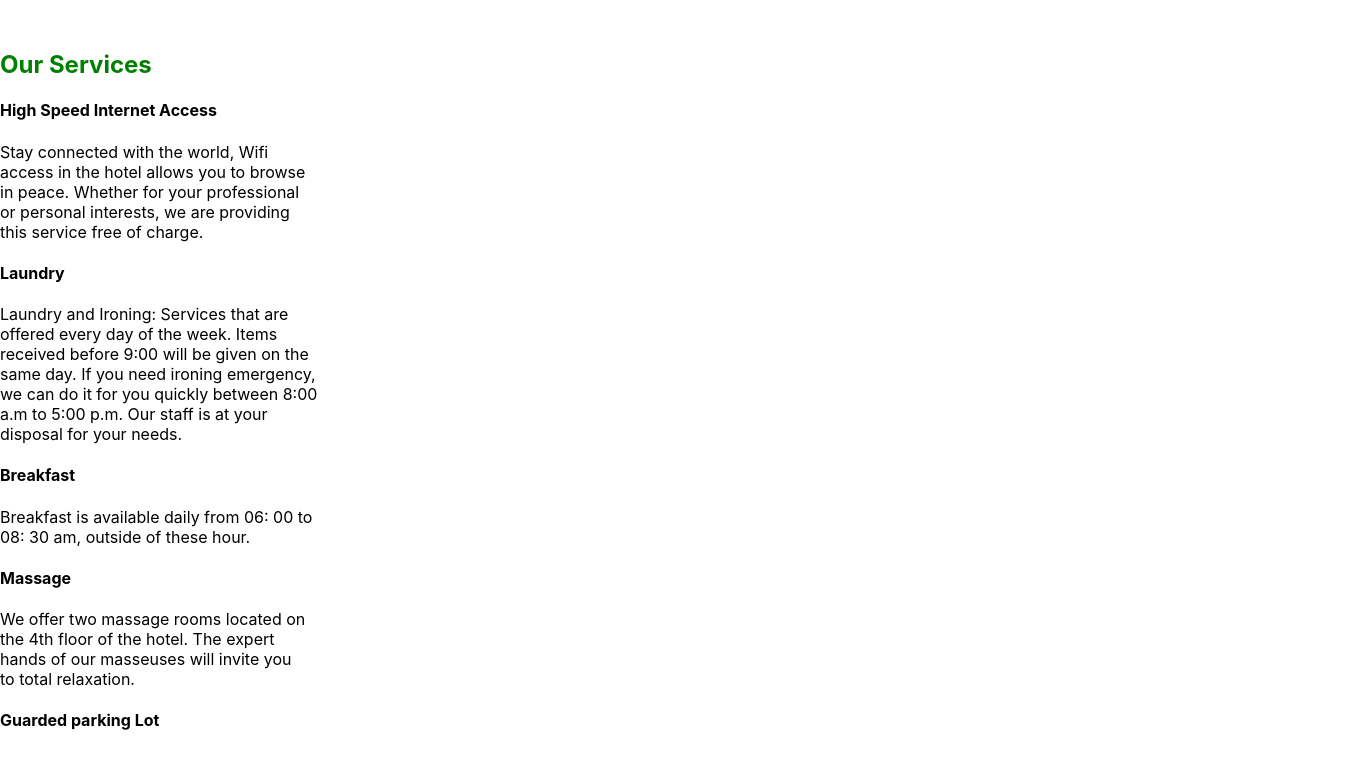
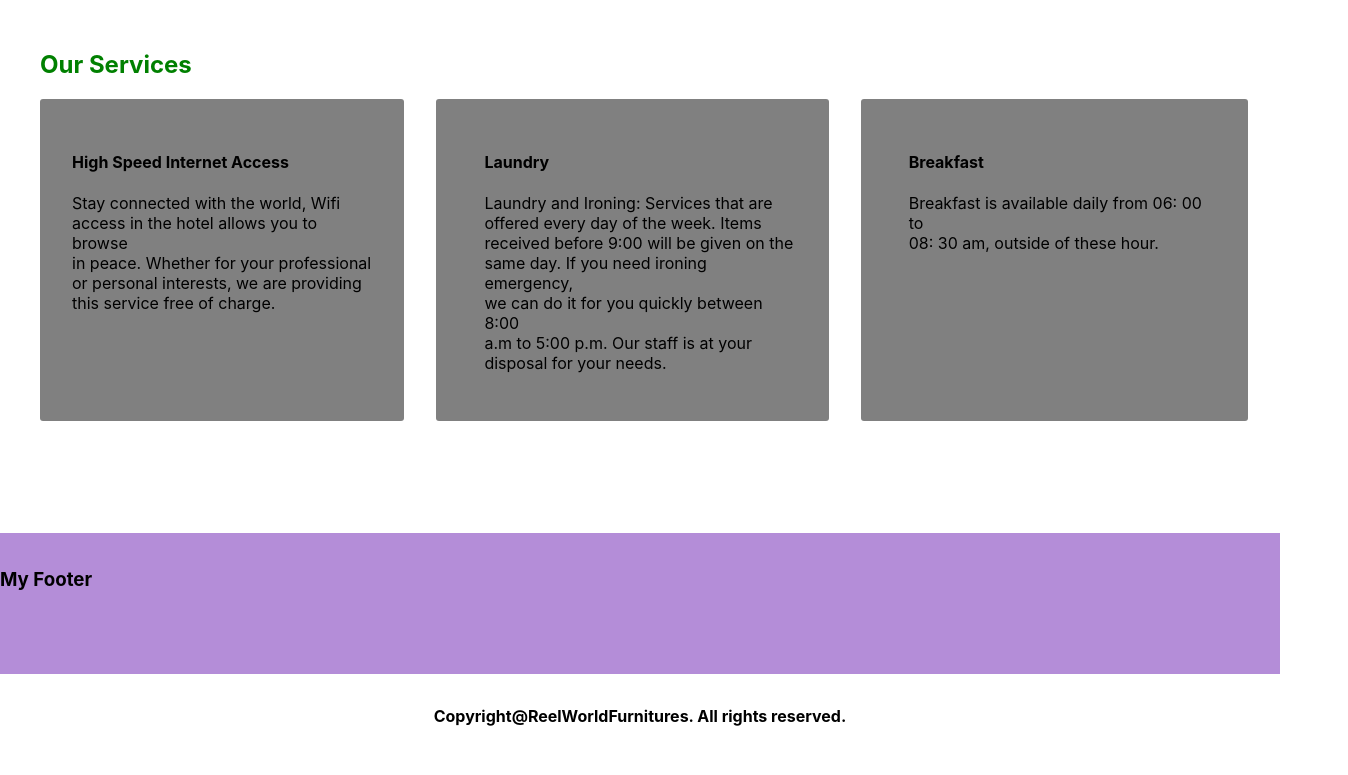
Before and after one commit to gideonlangat98/hotel_reservation_front-end, a React (Create React App) app: page / in a window 1280 px wide. Shown: the part 725-1500 px from the top of the page, 1348 px wide, since content can reach past the window. After the commit the page ends 1467 px from the top, so only its background shows below. Built offline with nearby package versions, Linux system fonts and the light colour scheme.

Commit message:
style service section

```diff
--- a/src/App.css
+++ b/src/App.css
@@ -1,3 +1,8 @@
+*{
+
+    box-sizing: border-box;
+}
+
 .nav{
     border-bottom: solid;
     border-bottom-color: transparent;
@@ -16,6 +21,27 @@
     font-size: x-large;
     font-family: Cambria, Cochin, Georgia, Times, 'Times New Roman', serif;
     margin-left: 50px;
+}
+
+.service1{
+    padding: 2rem;
+    border-radius: 3px;
+    background: grey;
+    margin-right: 2rem;
+}
+
+.service2{
+    padding: 2rem;
+    border-radius: 3px;
+    background: grey;
+    margin-right: 2rem;
+}
+
+.service3{
+    padding: 2rem;
+    border-radius: 3px;
+    background: grey;
+    margin-right: 2rem;
 }
 
 .del{
--- a/src/Components/Home.js
+++ b/src/Components/Home.js
@@ -13,33 +13,27 @@ function Home() {
           <p>Welcome to ReelWorld. <br></br>ReelWorld hotel 5 minutes by car from Nairobi CBD. <br></br>it offers free WIFI and parking.</p>
         </div>
         <div>
-          <img src={hotel} alt="hotel1" className="hotel1" style={{width: "850px", height: "600px", marginLeft: "3rem"}}/>
+          <img src={hotel} alt="hotel1" className="hotel1" style={{width: "750px", height: "600px", marginLeft: "3rem"}}/>
         </div>
         </div>
         <div>
-          <h2 style={{color: "green", marginTop: "3rem"}}>Our Services</h2>
+          <h2 style={{color: "green", marginTop: "3rem", marginLeft: "2.5rem"}}>Our Services</h2>
         </div>
-        <div>
-          <div>
+        <div style={{display: "flex", marginLeft: "2.5rem", marginTop: "1rem"}}>
+          <div className='service1'>
             <h4>High Speed Internet Access</h4>
             <p>Stay connected with the world, Wifi <br></br>access in the hotel allows you to browse<br></br> in peace. Whether for your professional <br></br>or personal interests, we are providing <br></br>this service free of charge.</p>
           </div>
-          <div>
+          <div className='service2' style={{paddingLeft: "3rem"}}>
             <h4>Laundry</h4>
             <p>Laundry and Ironing: Services that are <br></br>offered every day of the week. Items <br></br>received before 9:00 will be given on the <br></br>same day. If you need ironing emergency, <br></br>we can do it for you quickly between 8:00 <br></br>a.m to 5:00 p.m. Our staff is at your <br></br>disposal for your needs.</p>
           </div>
-          <div>
+          <div className='service3' style={{paddingLeft: "3rem"}}>
             <h4>Breakfast</h4>
             <p>Breakfast is available daily from 06: 00 to <br></br>08: 30 am, outside of these hour.</p>
           </div>
-          <div>
-            <h4>Massage</h4>
-            <p>We offer two massage rooms located on <br></br>the 4th floor of the hotel. The expert <br></br>hands of our masseuses will invite you <br></br>to total relaxation.</p>
           </div>
           <div>
-            <h4>Guarded parking Lot</h4>
-            <p></p>
-          </div>
         </div>
           <div className='footer'>
             <h3>
```
